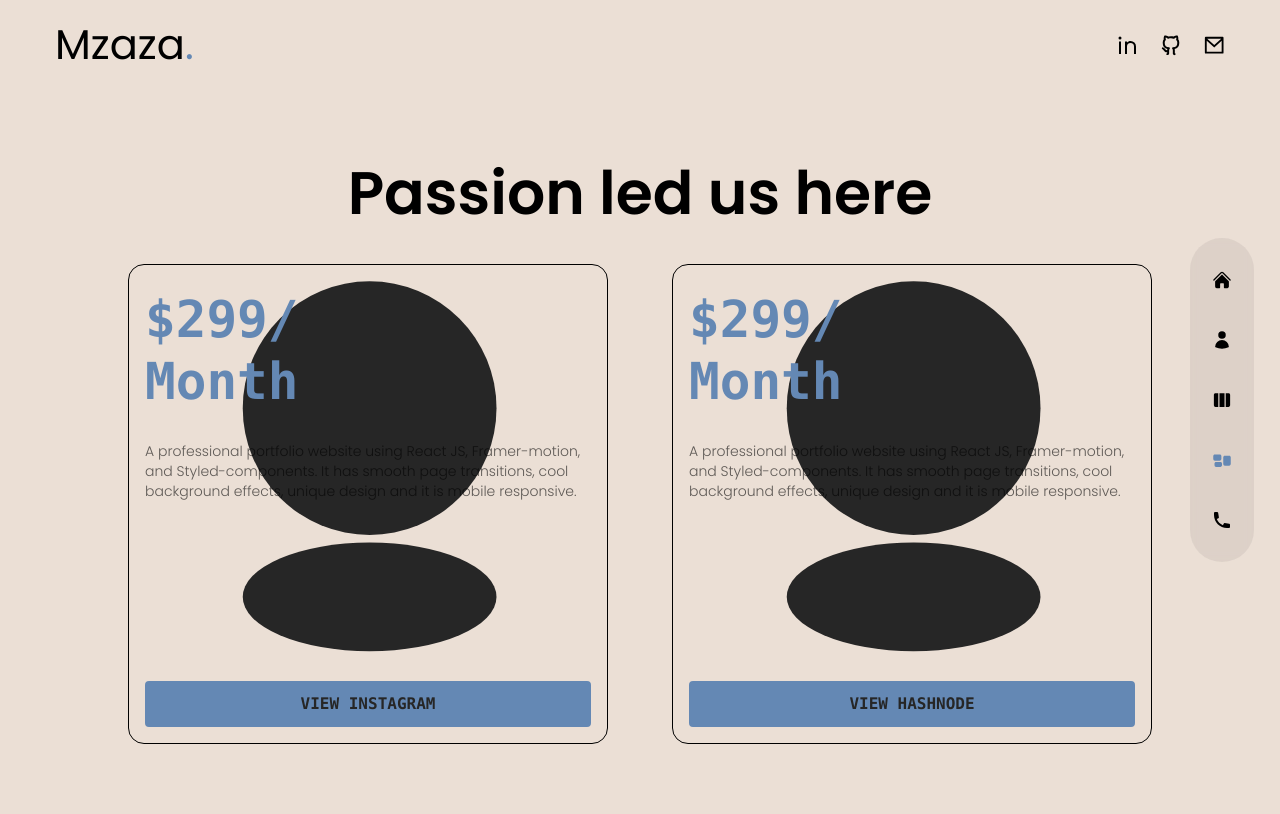
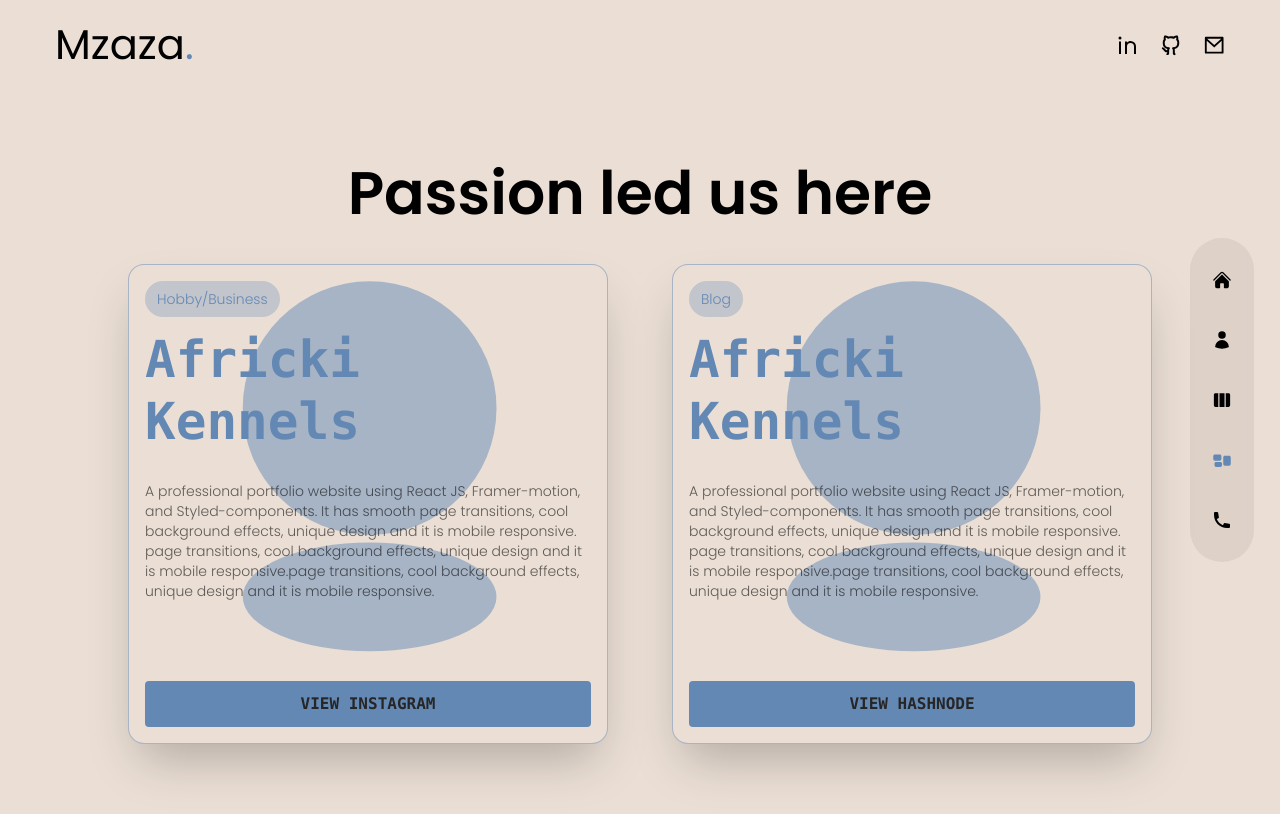
Before and after one commit to mzazakeith/portefeuille, a Next.js app: page /portefeuille/more in a window 1280 px wide. Shown: the top 814 px of the page. Built offline with nearby package versions, Linux system fonts and the light colour scheme.

Commit message:
cards styling done

```diff
--- a/pages/more/index.js
+++ b/pages/more/index.js
@@ -38,7 +38,7 @@ const Background = ( ) => {
             cx="160.5"
             cy="114.5"
             r="101.5"
-            fill="#262626"
+            fill="#6589b580"
         />
         <motion.ellipse
             variants={{
@@ -56,13 +56,13 @@ const Background = ( ) => {
             cy="265.5"
             rx="101.5"
             ry="43.5"
-            fill="#262626"
+            fill="#6589b580"
         />
       </motion.svg>
   )
 }
 
-const FeaturedItem = ({image, title, time, summary, link, platform}) => {
+const FeaturedItem = ({ titleLineOne,titleLineTwo, type, summary, link, platform}) => {
   return (
       <motion.li
           whileHover="hover"
@@ -75,8 +75,11 @@ const FeaturedItem = ({image, title, time, summary, link, platform}) => {
               scale: 1.05,
             },
           }}
-          className="relative h-[30rem] w-[30rem] shrink-0 overflow-hidden col-span-1 p-4 bg-[#ebdfd5] border border-solid border-black rounded-2xl">
+          className="relative h-[30rem] w-[30rem] shrink-0 overflow-hidden col-span-1 p-4 bg-[#ebdfd5] border border-solid border-[#6589b580] rounded-2xl shadow-2xl">
           <div className="relative z-10 text-accent text-left">
+            <span className="mb-3 block w-fit rounded-full bg-accent/30 px-3 py-2 text-sm font-light text-accent">
+          {type}
+        </span>
               <motion.span
                   initial={{scale: 0.85}}
                   variants={{
@@ -89,9 +92,9 @@ const FeaturedItem = ({image, title, time, summary, link, platform}) => {
                       ease: "backInOut",
                   }}
                   className="my-2 block origin-top-left font-mono text-6xl font-black leading-[1.2]">
-            $299/
+                  {titleLineOne}
                   <br/>
-            Month
+                  {titleLineTwo}
               </motion.span>
               <p className="text-sm mb-2">{summary}</p>
           </div>
@@ -106,16 +109,6 @@ const FeaturedItem = ({image, title, time, summary, link, platform}) => {
   )
 }
 
-// <Link href={link} target="_blank"
-//       className="w-full cursor-pointer overflow-hidden rounded-lg"
-// >
-//   <Image width={300} height={500} src={image} alt={title} className="w-full h-auto"/>
-// </Link>
-// <Link href={link} target="_blank">
-//   <h2 className="capitalize text-2xl font-bold my-2">{title}</h2>
-//
-//   <span className="text-accent font-semibold">{time}</span>
-// </Link>
 
 const More = () => {
   return (
@@ -129,21 +122,23 @@ const More = () => {
 
         <ul className="grid grid-cols-2 gap-16">
           <FeaturedItem
-              title="NextJS Portfolio Website"
+              titleLineOne="Africki"
+              titleLineTwo="Kennels"
               link="https://mzazakeith.github.io/portefeuille/"
-              time="10 min"
+              type="Hobby/Business"
               platform="Instagram"
-              image="https://raw.githubusercontent.com/codebucks27/Next.js-Developer-Portfolio-Starter-Code/main/public/images/articles/smooth%20scrolling%20in%20reactjs.png"
               summary="A professional portfolio website using React JS, Framer-motion, and Styled-components. It has smooth
-                page transitions, cool background effects, unique design and it is mobile responsive."/>
+                page transitions, cool background effects, unique design and it is mobile responsive. page transitions, cool background effects, unique design and it is mobile responsive.page transitions,
+                cool background effects, unique design and it is mobile responsive."/>
           <FeaturedItem
-              title="NextJS Portfolio Website"
+              titleLineOne="Africki"
+              titleLineTwo="Kennels"
               link="https://mzazakeith.github.io/portefeuille/"
-              time="10 min"
+              type="Blog"
               platform="Hashnode"
-              image="https://raw.githubusercontent.com/codebucks27/Next.js-Developer-Portfolio-Starter-Code/main/public/images/articles/create%20modal%20component%20in%20react%20using%20react%20portals.png"
               summary="A professional portfolio website using React JS, Framer-motion, and Styled-components. It has smooth
-                page transitions, cool background effects, unique design and it is mobile responsive."/>
+                page transitions, cool background effects, unique design and it is mobile responsive.
+                page transitions, cool background effects, unique design and it is mobile responsive.page transitions, cool background effects, unique design and it is mobile responsive."/>
         </ul>
       </div>
   )
```
Lines whose indentation alone changed are shown as unchanged.
